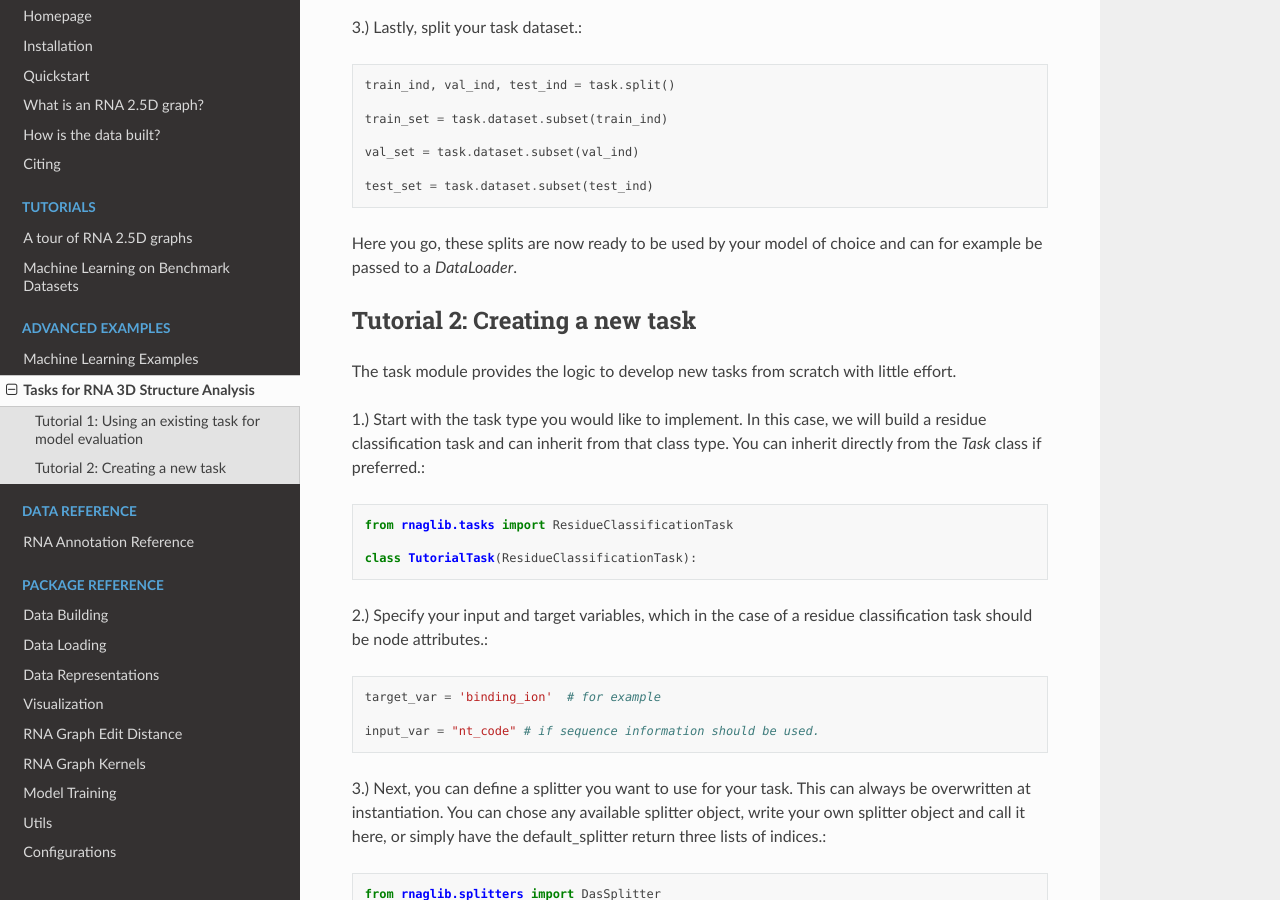
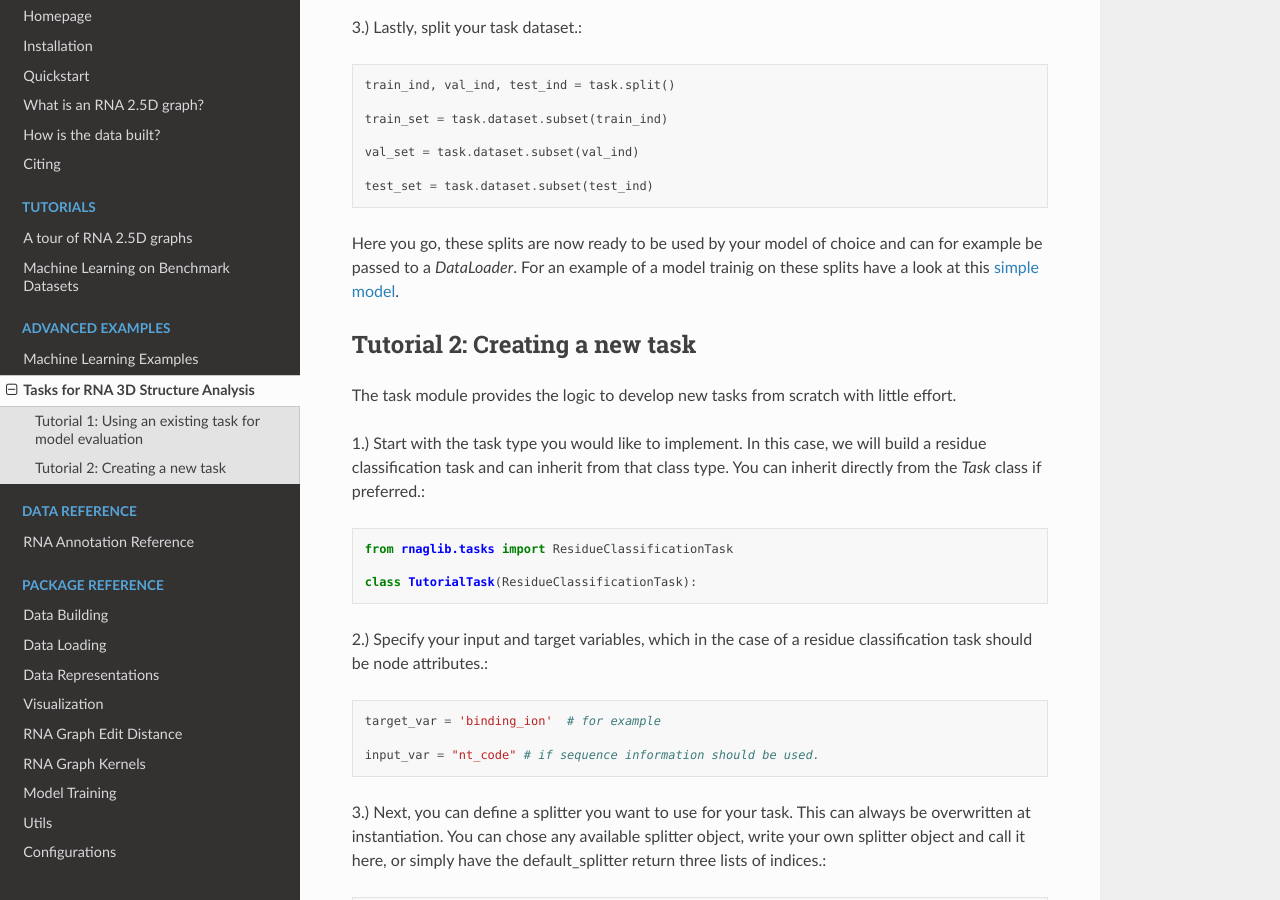
Before and after one commit to cgoliver/rnaglib, a Sphinx documentation site: the page built from docs/source/tasks.rst, in a window 1280 px wide and 900 px high, scrolled down 1067 px. Built offline with Sphinx 7.4.7 and the Read the Docs theme 2.0.0, drawn with Linux system fonts in a browser that asks for light colours.

Commit message:
Update tasks.rst

```diff
--- a/docs/source/tasks.rst
+++ b/docs/source/tasks.rst
@@ -45,7 +45,7 @@ When instantiating the task, custom splitters or other arguments can be passed i
 
 	test_set = task.dataset.subset(test_ind)
 
-Here you go, these splits are now ready to be used by your model of choice and can for example be passed to a `DataLoader`.
+Here you go, these splits are now ready to be used by your model of choice and can for example be passed to a `DataLoader`. For an example of a model trainig on these splits have a look at this  `simple model <https://github.com/cgoliver/rnaglib/blob/master/rnaglib/tasks/models/binding_site_model.py>`_.
 
 Tutorial 2: Creating a new task
 -------
```
